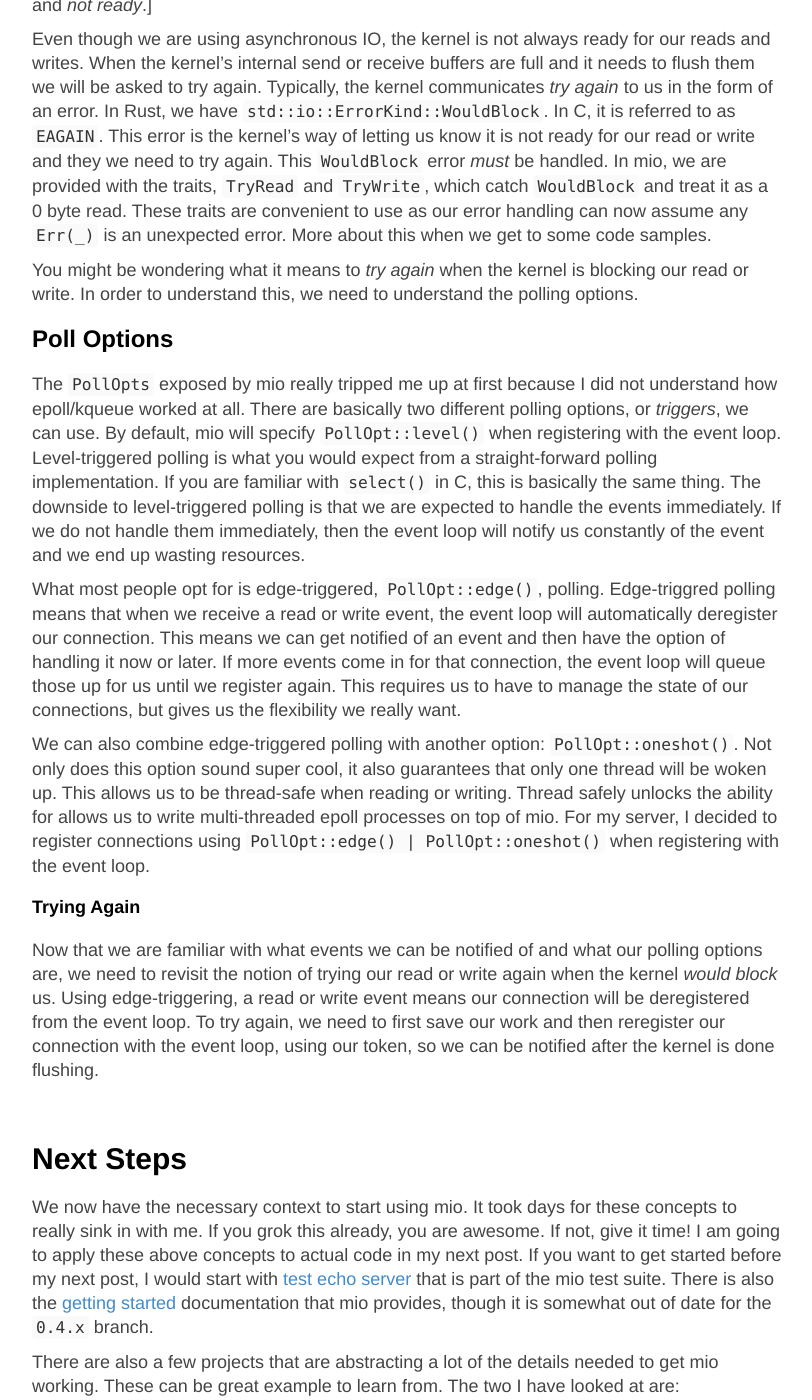
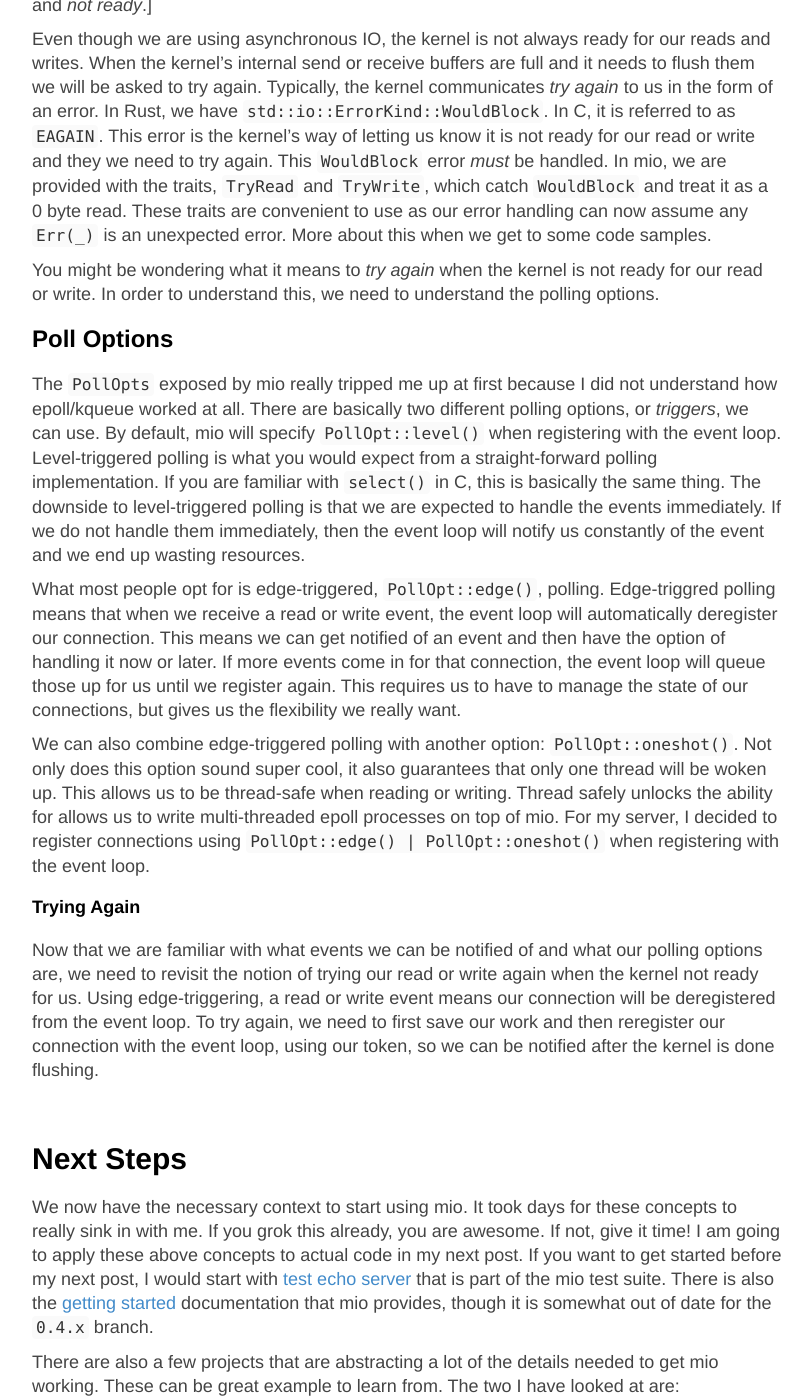
Before and after one commit to hjr3/hjr3.github.io, a Jekyll site: the page built from _posts/2015-07-12-my-basic-understanding-of-mio-and-async-io.md, in a window 1280 px wide and 1400 px high, scrolled down 2213 px. Shown: the whole window, without its empty margins (233-1045 px from the left). Built offline with Jekyll 4.4.1, drawn with Linux system fonts in a browser that asks for light colours.

Commit message:
Ok, I think I removed all mentioned of blocking

```diff
--- a/_posts/2015-07-12-my-basic-understanding-of-mio-and-async-io.md
+++ b/_posts/2015-07-12-my-basic-understanding-of-mio-and-async-io.md
@@ -47,7 +47,7 @@ One thing that confused me a lot was _when_ to use writable. A lot of the exampl
 
 Even though we are using asynchronous IO, the kernel is not always ready for our reads and writes. When the kernel's internal send or receive buffers are full and it needs to flush them we will be asked to try again. Typically, the kernel communicates _try again_ to us in the form of an error. In Rust, we have `std::io::ErrorKind::WouldBlock`. In C, it is referred to as `EAGAIN`. This error is the kernel's way of letting us know it is not ready for our read or write and they we need to try again. This `WouldBlock` error _must_ be handled. In mio, we are provided with the traits, `TryRead` and `TryWrite`, which catch `WouldBlock` and treat it as a 0 byte read. These traits are convenient to use as our error handling can now assume any `Err(_)` is an unexpected error. More about this when we get to some code samples.
 
-You might be wondering what it means to _try again_ when the kernel is blocking our read or write. In order to understand this, we need to understand the polling options.
+You might be wondering what it means to _try again_ when the kernel is not ready for our read or write. In order to understand this, we need to understand the polling options.
 
 ### Poll Options
 
@@ -59,7 +59,7 @@ We can also combine edge-triggered polling with another option: `PollOpt::onesho
 
 #### Trying Again
 
-Now that we are familiar with what events we can be notified of and what our polling options are, we need to revisit the notion of trying our read or write again when the kernel _would block_ us. Using edge-triggering, a read or write event means our connection will be deregistered from the event loop. To try again, we need to first save our work and then reregister our connection with the event loop, using our token, so we can be notified after the kernel is done flushing.
+Now that we are familiar with what events we can be notified of and what our polling options are, we need to revisit the notion of trying our read or write again when the kernel not ready for us. Using edge-triggering, a read or write event means our connection will be deregistered from the event loop. To try again, we need to first save our work and then reregister our connection with the event loop, using our token, so we can be notified after the kernel is done flushing.
 
 ## Next Steps
 
```
